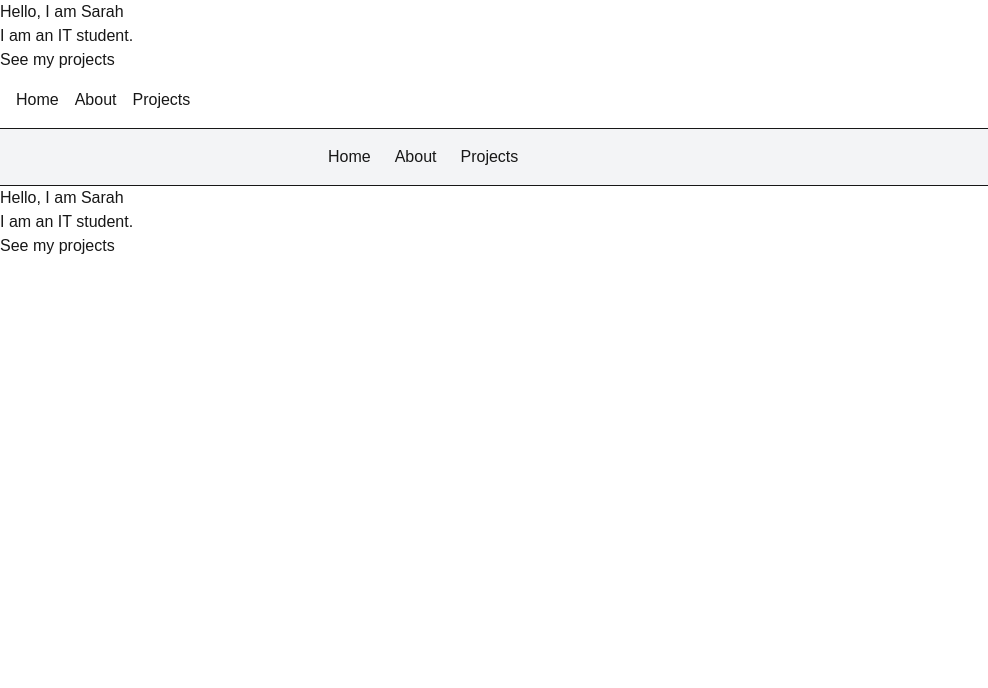
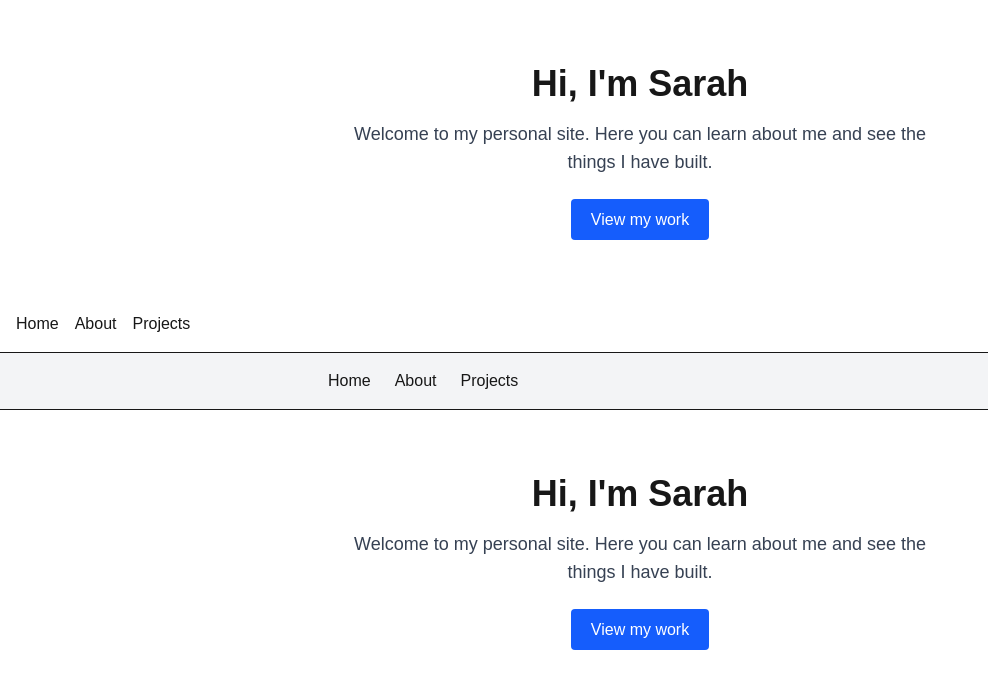
Before and after one commit to cosgafasarah66-crypto/cosgafasarah, a Next.js app: page / in a window 1280 px wide. Shown: the top 688 px of the page, without its empty margins (0-988 px from the left). Built offline with nearby package versions, Linux system fonts and the light colour scheme.

Commit message:
Build home page

```diff
--- a/app/page.tsx
+++ b/app/page.tsx
@@ -2,10 +2,18 @@ import Link from "next/link";
 
 export default function Home() {
   return (
-    <main>
-      <h1>Hello, I am Sarah</h1>
-      <p>I am an IT student.</p>
-      <Link href="/projects">See my projects</Link>
-    </main>
+    <section className="mx-auto max-w-2xl px-6 py-16 text-center">
+      <h1 className="mb-4 text-4xl font-bold">Hi, I'm Sarah</h1>
+      <p className="mb-8 text-lg text-gray-700">
+        Welcome to my personal site. Here you can learn about me and
+        see the things I have built.
+      </p>
+      <Link
+        href="/projects"
+        className="rounded bg-blue-600 px-5 py-3 text-white hover:bg-blue-700"
+      >
+        View my work
+      </Link>
+    </section>
   );
 }
```
